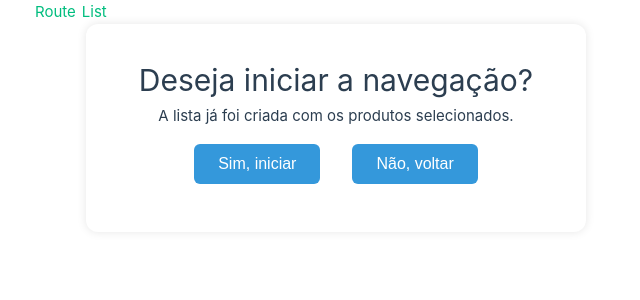
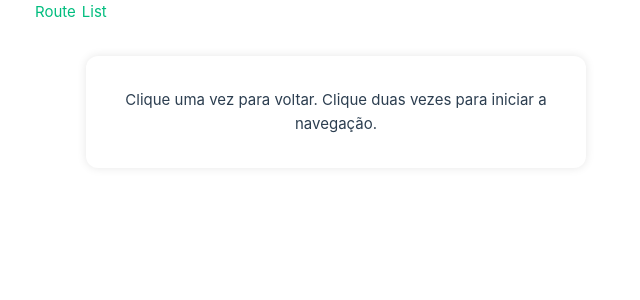
Before and after one commit to joao04simoes/Navguide, a Vue app in the folder WebApp/: page /criar-lista in a window 1280 px wide. Shown: the top 300 px of the page, without its empty margins (0-640 px from the left). Built offline with nearby package versions, Linux system fonts and the light colour scheme.

Commit message:
voltar a adicionar alguns toques

```diff
--- a/WebApp/src/components/criar-lista.vue
+++ b/WebApp/src/components/criar-lista.vue
@@ -1,48 +1,50 @@
 <template>
-  <div>
-    <h1>Deseja iniciar a navegação?</h1>
-    <p>A lista já foi criada com os produtos selecionados.</p>
-
-    <button @click="goToRoute">Sim, iniciar</button>
-    <button @click="goBack">Não, voltar</button>
+  <div
+    @click="handleClick"
+    class="click-area"
+  >
+    <p>Clique uma vez para voltar. Clique duas vezes para iniciar a navegação.</p>
   </div>
 </template>
 
 <script>
 export default {
+  data() {
+    return {
+      clickCount: 0,
+      clickTimeout: null,
+    };
+  },
   methods: {
-    goToRoute() {
-      this.$router.push('/route');
+    handleClick() {
+      this.clickCount++;
+
+      if (this.clickCount === 1) {
+        this.clickTimeout = setTimeout(() => {
+          // Clique único: voltar para a lista
+          this.$router.push('/list');
+          this.clickCount = 0;
+        }, 300);
+      } else if (this.clickCount === 2) {
+        clearTimeout(this.clickTimeout);
+        // Duplo clique: ir para rota de navegação
+        this.$router.push('/route');
+        this.clickCount = 0;
+      }
     },
-    goBack() {
-      this.$router.push('/list');
-    }
-  }
-}
+  },
+};
 </script>
 
 <style scoped>
-div {
+.click-area {
   background: white;
   padding: 2rem;
+  margin: 2rem auto;
   border-radius: 12px;
   max-width: 500px;
-  margin: auto;
+  text-align: center;
+  cursor: pointer;
   box-shadow: 0 0 10px rgba(0, 0, 0, 0.1);
-  text-align: center;
-}
-
-button {
-  margin: 1rem;
-  background-color: #3498db;
-  color: white;
-  padding: 0.7rem 1.5rem;
-  border: none;
-  border-radius: 6px;
-  cursor: pointer;
-}
-
-button:hover {
-  background-color: #2980b9;
 }
 </style>
```
